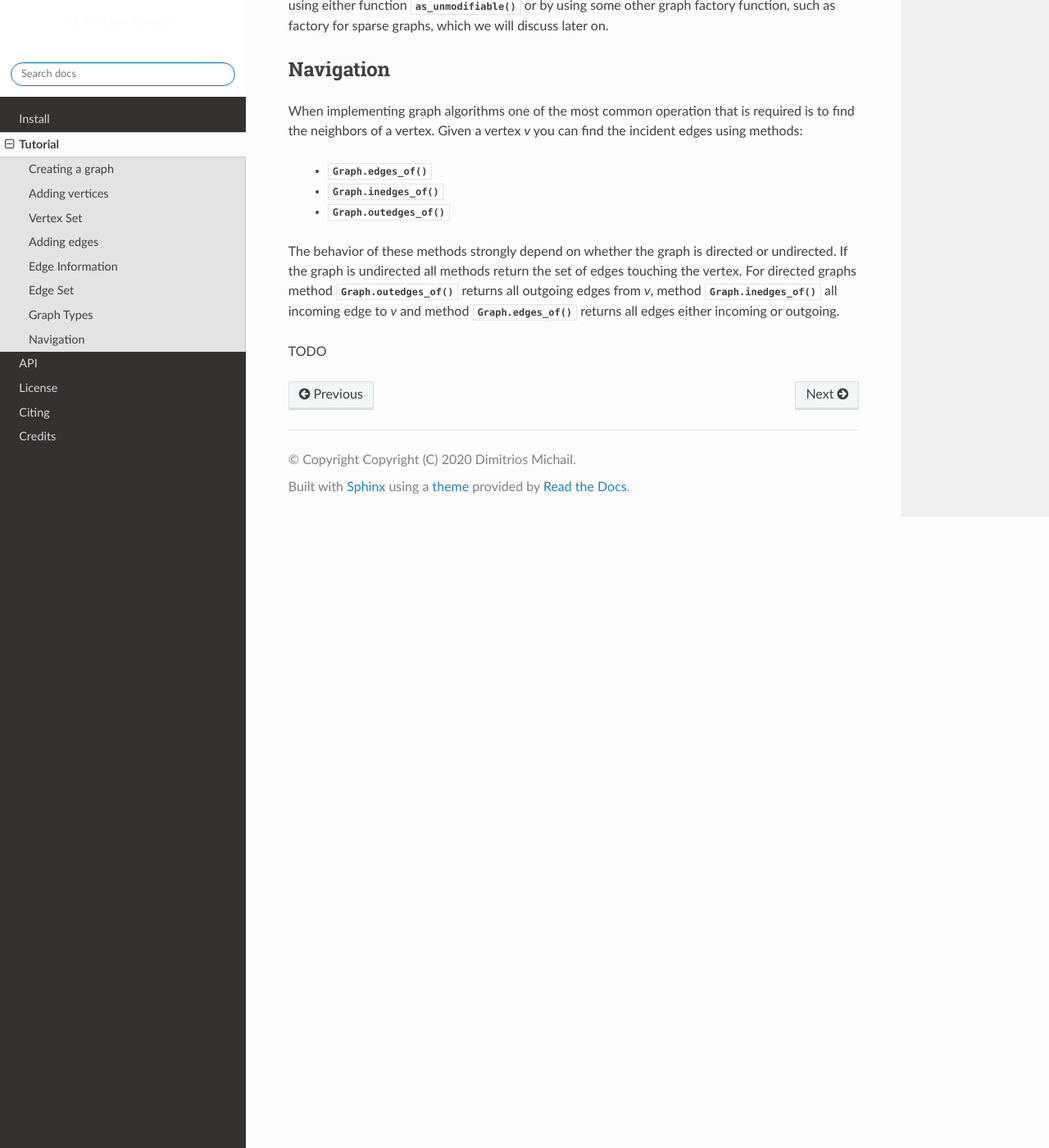
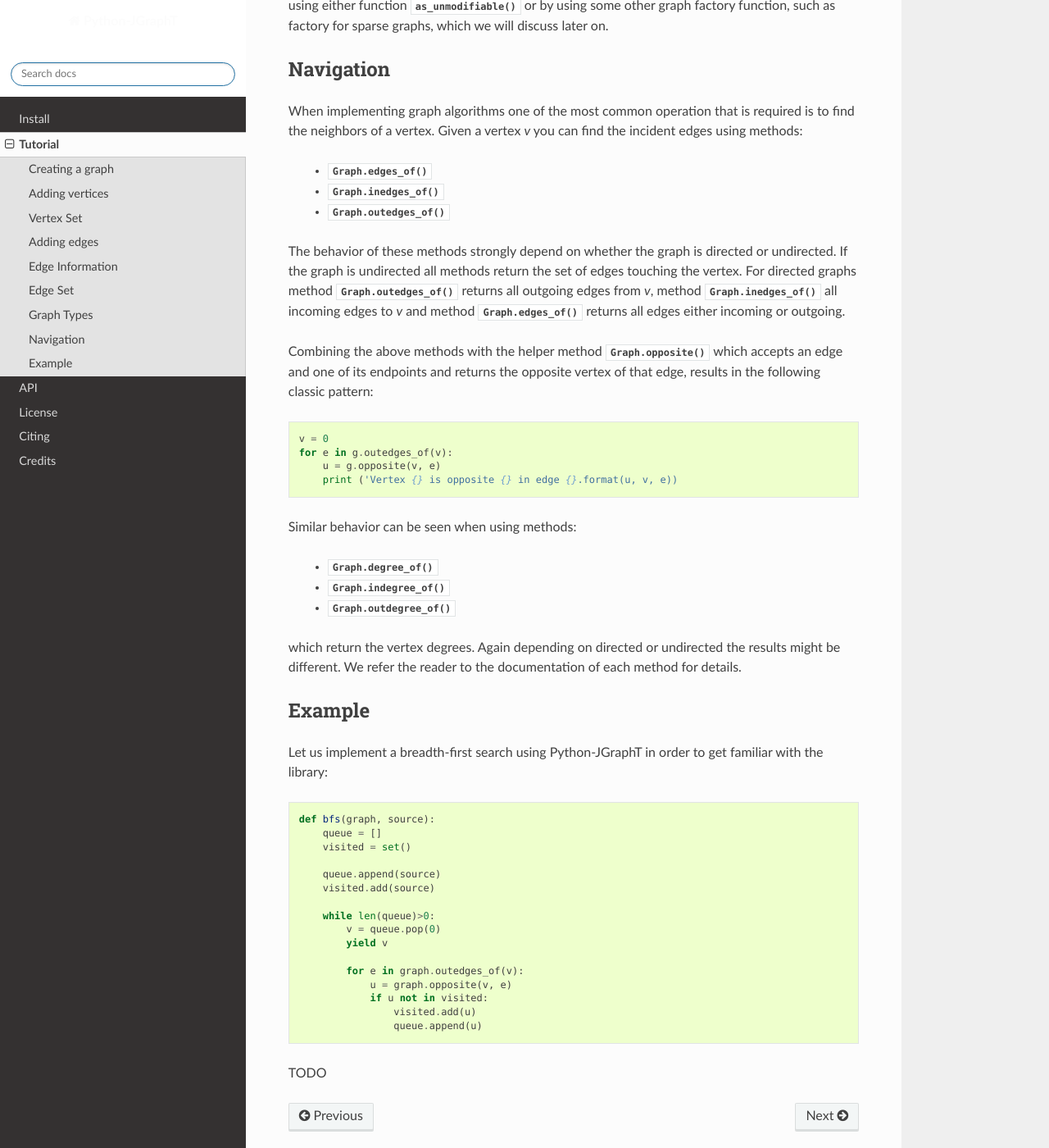
Before and after one commit to d-michail/python-jgrapht, a Sphinx documentation site: the page built from docs/tutorial.rst, in a window 1280 px wide and 1400 px high, scrolled down 4475 px. Shown: the whole window at 82% size. Built offline with Sphinx 7.4.7 and the Read the Docs theme 2.0.0, drawn with Linux system fonts in a browser that asks for light colours; pages that are not in the unit, such as notebooks, are missing from menus.

Commit message:
Added example of bfs in tutorial

```diff
--- a/docs/tutorial.rst
+++ b/docs/tutorial.rst
@@ -86,7 +86,7 @@ Multiple edges can be created in one go by using,
 
 .. nbplot::
 
-  >>> g.create_edges_from([(0,2), (1,2)])
+  >>> g.create_edges_from([(0, 2), (1, 2)])
 
 The method returns the identifiers of the newly created edges. Note also that it is possible to
 provide the edge identifier using,
@@ -130,6 +130,7 @@ The user can also provide the weight directly when adding the edge to the graph,
 
 Care must be taken to not try to adjust the weight if the graph is unweighted. In such a case a
 :py:class:`ValueError` is raised.
+
 
 Edge Set
 --------
@@ -204,7 +205,48 @@ methods:
 The behavior of these methods strongly depend on whether the graph is directed or undirected.
 If the graph is undirected all methods return the set of edges touching the vertex. For directed
 graphs method :py:meth:`.Graph.outedges_of()` returns all outgoing edges from `v`, method
-:py:meth:`.Graph.inedges_of()` all incoming edge to `v` and method :py:meth:`.Graph.edges_of()`
+:py:meth:`.Graph.inedges_of()` all incoming edges to `v` and method :py:meth:`.Graph.edges_of()`
 returns all edges either incoming or outgoing.
 
+Combining the above methods with the helper method :py:meth:`.Graph.opposite` which accepts an
+edge and one of its endpoints and returns the opposite vertex of that edge, results in the
+following classic pattern::
+
+  v = 0
+  for e in g.outedges_of(v):
+      u = g.opposite(v, e)
+      print ('Vertex {} is opposite {} in edge {}.format(u, v, e))
+
+Similar behavior can be seen when using methods:
+
+  * :py:meth:`.Graph.degree_of()`
+  * :py:meth:`.Graph.indegree_of()`
+  * :py:meth:`.Graph.outdegree_of()`
+
+which return the vertex degrees. Again depending on directed or undirected the results might be
+different. We refer the reader to the documentation of each method for details.
+
+Example
+-------
+
+Let us implement a breadth-first search using |Project| in order to get familiar with the library::
+
+  def bfs(graph, source):
+      queue = []
+      visited = set()
+
+      queue.append(source)
+      visited.add(source)
+
+      while len(queue)>0:
+          v = queue.pop(0)
+          yield v
+
+          for e in graph.outedges_of(v):
+              u = graph.opposite(v, e)
+              if u not in visited:
+                  visited.add(u)
+                  queue.append(u)
+
+
 TODO
```
Also changed, not shown: 1 other file.
